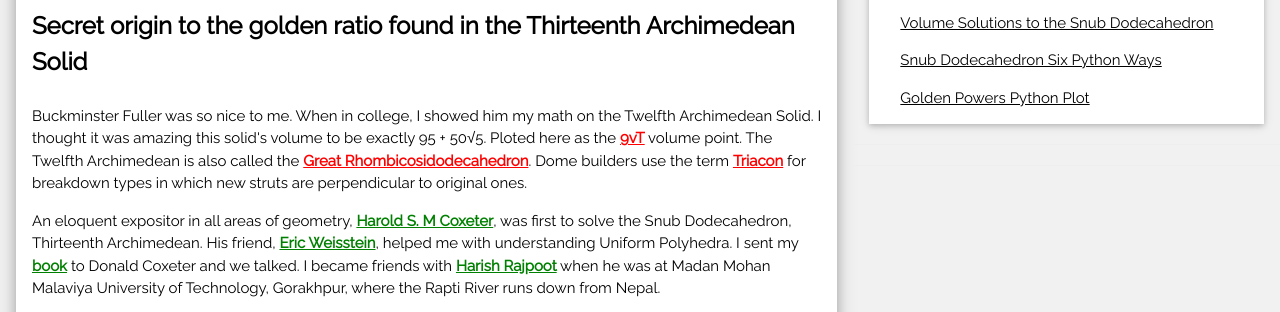
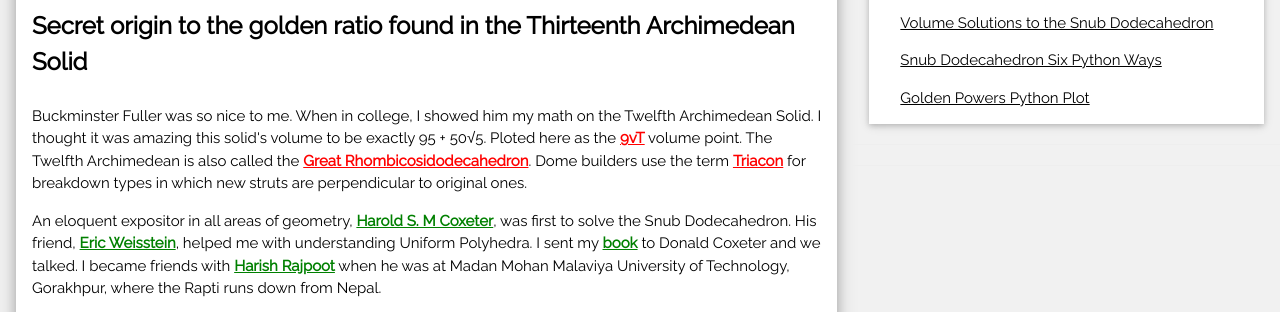
Before and after one commit to archimedeansolids/archimedeansolids.github.io, a plain HTML site: page index.html in a window 1280 px wide. Shown: the part 633-945 px from the top of the page. Drawn offline with nearby package versions, Linux system fonts and the light colour scheme.

Commit message:
comment from python script

```diff
--- a/index.html
+++ b/index.html
@@ -62,7 +62,7 @@ and is wrapped around the whole page content, except for the footer in this exam
 		"https://royalsocietypublishing.org/doi/pdf/10.1098/rsbm.2006.0004"
 		target="_blank" class="w3-hover-text-green">
 		Harold S. M Coxeter</a></b></span>,
-		was first to solve the Snub Dodecahedron, Thirteenth Archimedean. His friend,
+		was first to solve the Snub Dodecahedron. His friend,
 		<span style="color:green"><b><a href=
 		"https://mathworld.wolfram.com/about/author.html"
 		target="_blank" class="w3-hover-text-green">
@@ -78,7 +78,7 @@ and is wrapped around the whole page content, except for the footer in this exam
 		"https://hcrajpoot.jimdofree.com/"
 		target="_blank" class="w3-hover-text-green">
 		Harish Rajpoot</a></b></span> when he was at Madan Mohan Malaviya
-		University of Technology, Gorakhpur, where the Rapti River runs down from Nepal.</p>
+		University of Technology, Gorakhpur, where the Rapti runs down from Nepal.</p>
 	<p>
 		The other two closed form solutions of the Snub Dodecahedron are in an
 		<span style="color:blue"><b><a href=
```
